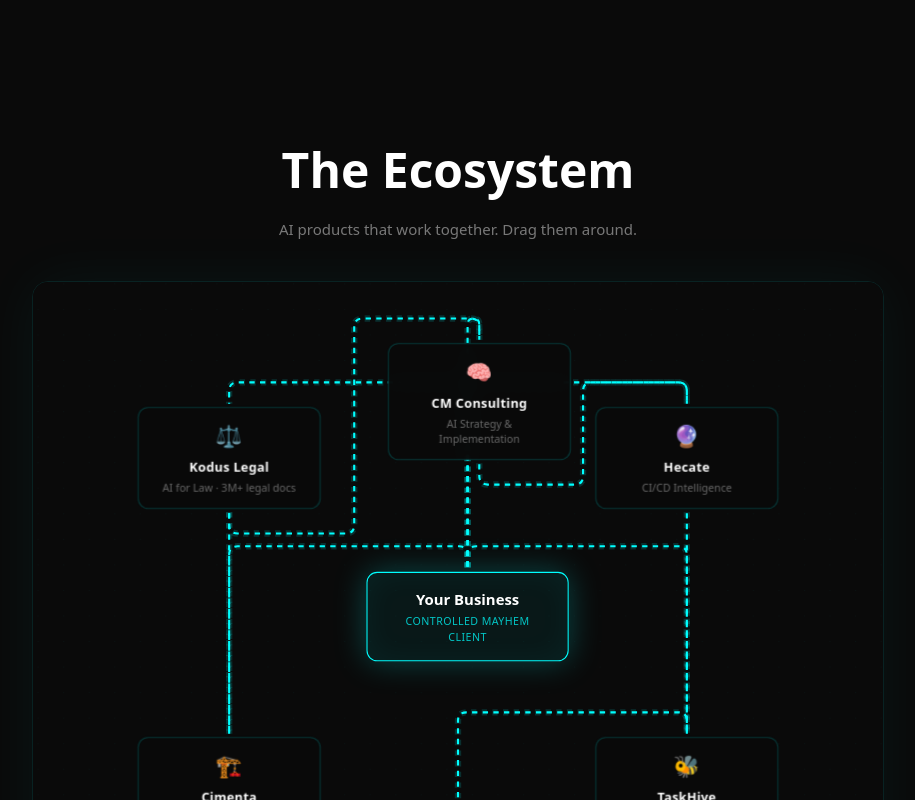
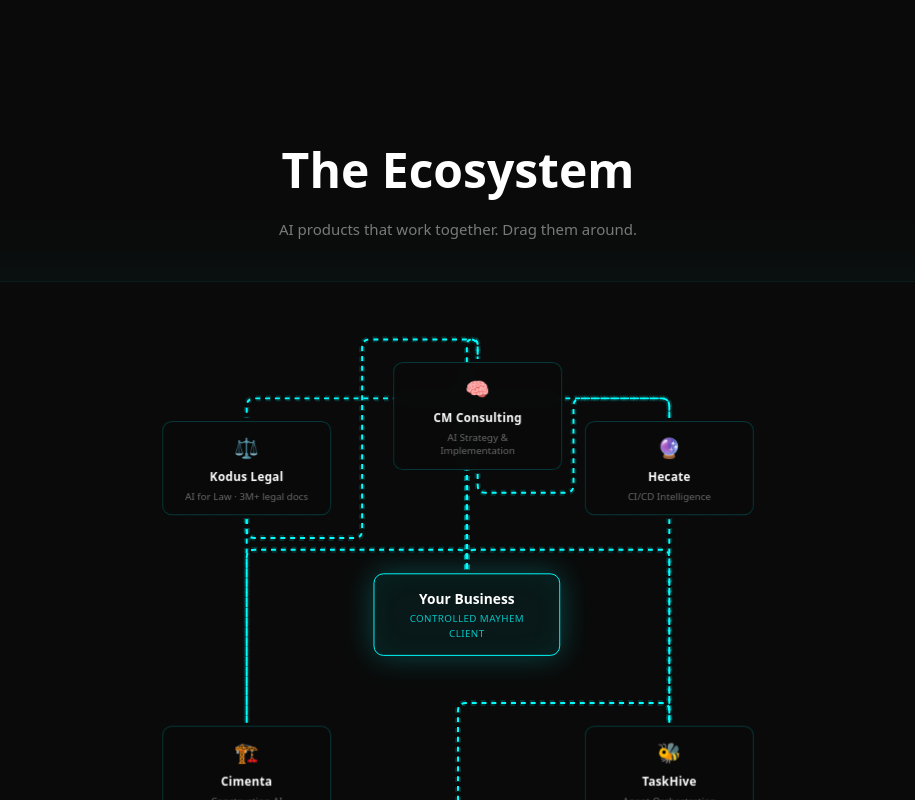
Before and after one commit to camilamirambell/controlled-mayhem-landing-page, a Next.js app: page / in a window 1280 px wide. Shown: the part 2100-2900 px from the top of the page, without its empty margins (182-1097 px from the left). Built offline with nearby package versions, Linux system fonts and the light colour scheme.

Commit message:
feat: EcosystemFlow canvas 100% width

```diff
--- a/src/components/EcosystemFlow.tsx
+++ b/src/components/EcosystemFlow.tsx
@@ -229,14 +229,14 @@ export default function EcosystemFlow() {
         .react-flow__node { z-index: 10 !important; }
       `}</style>
 
-      <div style={{ maxWidth: 900, margin: "0 auto", padding: "0 24px" }}>
-        {/* Title */}
+      {/* Title — centered, max-width container */}
+      <div style={{ maxWidth: 900, margin: "0 auto", padding: "0 24px", marginBottom: 40 }}>
         <motion.div
           initial={{ opacity: 0, y: 30 }}
           whileInView={{ opacity: 1, y: 0 }}
           viewport={{ once: true, margin: "-100px" }}
           transition={{ duration: 0.6, ease: "easeOut" }}
-          style={{ textAlign: "center", marginBottom: 40 }}
+          style={{ textAlign: "center" }}
         >
           <h2 style={{ fontSize: "clamp(32px,5vw,48px)", fontWeight: 800, color: "#fff", marginBottom: 12 }}>
             The Ecosystem
@@ -245,14 +245,16 @@ export default function EcosystemFlow() {
             AI products that work together. Drag them around.
           </p>
         </motion.div>
+      </div>
 
-        {/* Canvas */}
+      {/* Canvas — 100% width */}
       <div
         style={{
+          width: "100%",
           height: 620,
-            borderRadius: 16,
-            border: "1px solid rgba(0,255,255,0.1)",
-            boxShadow: "0 0 60px rgba(0,255,255,0.05)",
+          borderTop: "1px solid rgba(0,255,255,0.08)",
+          borderBottom: "1px solid rgba(0,255,255,0.08)",
+          boxShadow: "0 0 80px rgba(0,255,255,0.05)",
           overflow: "hidden",
           position: "relative",
         }}
@@ -269,7 +271,7 @@ export default function EcosystemFlow() {
           nodesConnectable={false}
           elementsSelectable={false}
           fitView
-            fitViewOptions={{ padding: 0.25 }}
+          fitViewOptions={{ padding: 0.35 }}
           panOnDrag={false}
           zoomOnScroll={false}
           zoomOnPinch={false}
@@ -287,7 +289,6 @@ export default function EcosystemFlow() {
       <p style={{ textAlign: "center", color: "rgba(255,255,255,0.18)", fontSize: 11, marginTop: 14, letterSpacing: "0.05em" }}>
         DRAG THE NODES — THEY WON&apos;T BREAK
       </p>
-      </div>
     </section>
   );
 }
```
Lines whose indentation alone changed are shown as unchanged.
